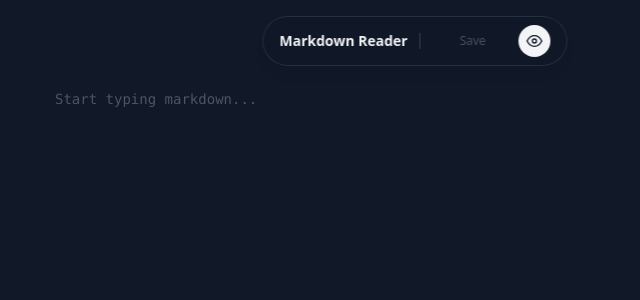
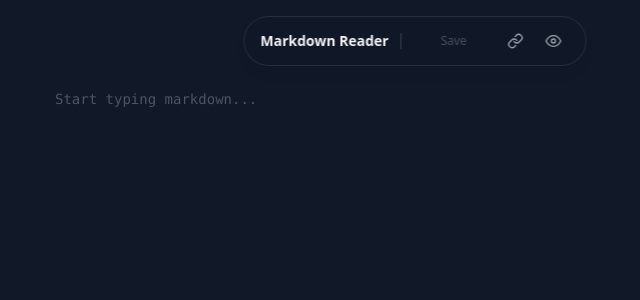
Before and after one commit to prathamudeshmukh/markdown-reader, a React (Vite) app: page / in a window 1280 px wide. Shown: the top 300 px of the page, without its empty margins (225-865 px from the left). Built offline with nearby package versions, Linux system fonts and the light colour scheme.

Commit message:
Improve header tool bar

```diff
--- a/src/components/Header.tsx
+++ b/src/components/Header.tsx
@@ -1,3 +1,5 @@
+import { useState } from 'react';
+
 interface HeaderProps {
   slug: string | null;
   mode: 'editor' | 'preview';
@@ -18,6 +20,14 @@ function Spinner() {
 }
 
 export default function Header({ slug, mode, isSaving, isLoading, markdownText, onToggle, onSave }: HeaderProps) {
+  const [copied, setCopied] = useState(false);
+
+  function copyLink() {
+    navigator.clipboard.writeText(window.location.href);
+    setCopied(true);
+    setTimeout(() => setCopied(false), 2000);
+  }
+
   return (
     <div className="fixed top-4 left-1/2 -translate-x-1/2 z-50">
       <header className="flex items-center gap-3 bg-white/80 backdrop-blur-md border border-gray-200/60 shadow-lg shadow-black/5 rounded-full px-4 py-2 dark:bg-gray-900/80 dark:border-gray-700/60">
@@ -48,9 +58,27 @@ export default function Header({ slug, mode, isSaving, isLoading, markdownText,
             )}
           </div>
           <button
+            onClick={copyLink}
+            title="Copy link"
+            className="flex items-center justify-center w-8 h-8 text-gray-500 hover:text-gray-900 hover:bg-gray-100 rounded-full transition-colors dark:text-gray-400 dark:hover:text-gray-100 dark:hover:bg-gray-800"
+          >
+            {copied ? (
+              // Checkmark icon
+              <svg xmlns="http://www.w3.org/2000/svg" className="h-4 w-4 text-green-500" viewBox="0 0 24 24" fill="none" stroke="currentColor" strokeWidth="2.5" strokeLinecap="round" strokeLinejoin="round">
+                <polyline points="20 6 9 17 4 12" />
+              </svg>
+            ) : (
+              // Link icon
+              <svg xmlns="http://www.w3.org/2000/svg" className="h-4 w-4" viewBox="0 0 24 24" fill="none" stroke="currentColor" strokeWidth="2" strokeLinecap="round" strokeLinejoin="round">
+                <path d="M10 13a5 5 0 0 0 7.54.54l3-3a5 5 0 0 0-7.07-7.07l-1.72 1.71" />
+                <path d="M14 11a5 5 0 0 0-7.54-.54l-3 3a5 5 0 0 0 7.07 7.07l1.71-1.71" />
+              </svg>
+            )}
+          </button>
+          <button
             onClick={onToggle}
             title={mode === 'editor' ? 'Show Preview' : 'Show Editor'}
-            className="flex items-center justify-center w-8 h-8 bg-gray-900 text-white hover:bg-gray-700 rounded-full transition-colors dark:bg-gray-100 dark:text-gray-900 dark:hover:bg-gray-300"
+            className="flex items-center justify-center w-8 h-8 text-gray-500 hover:text-gray-900 hover:bg-gray-100 rounded-full transition-colors dark:text-gray-400 dark:hover:text-gray-100 dark:hover:bg-gray-800"
           >
             {mode === 'editor' ? (
               // Eye icon — switch to preview
```
